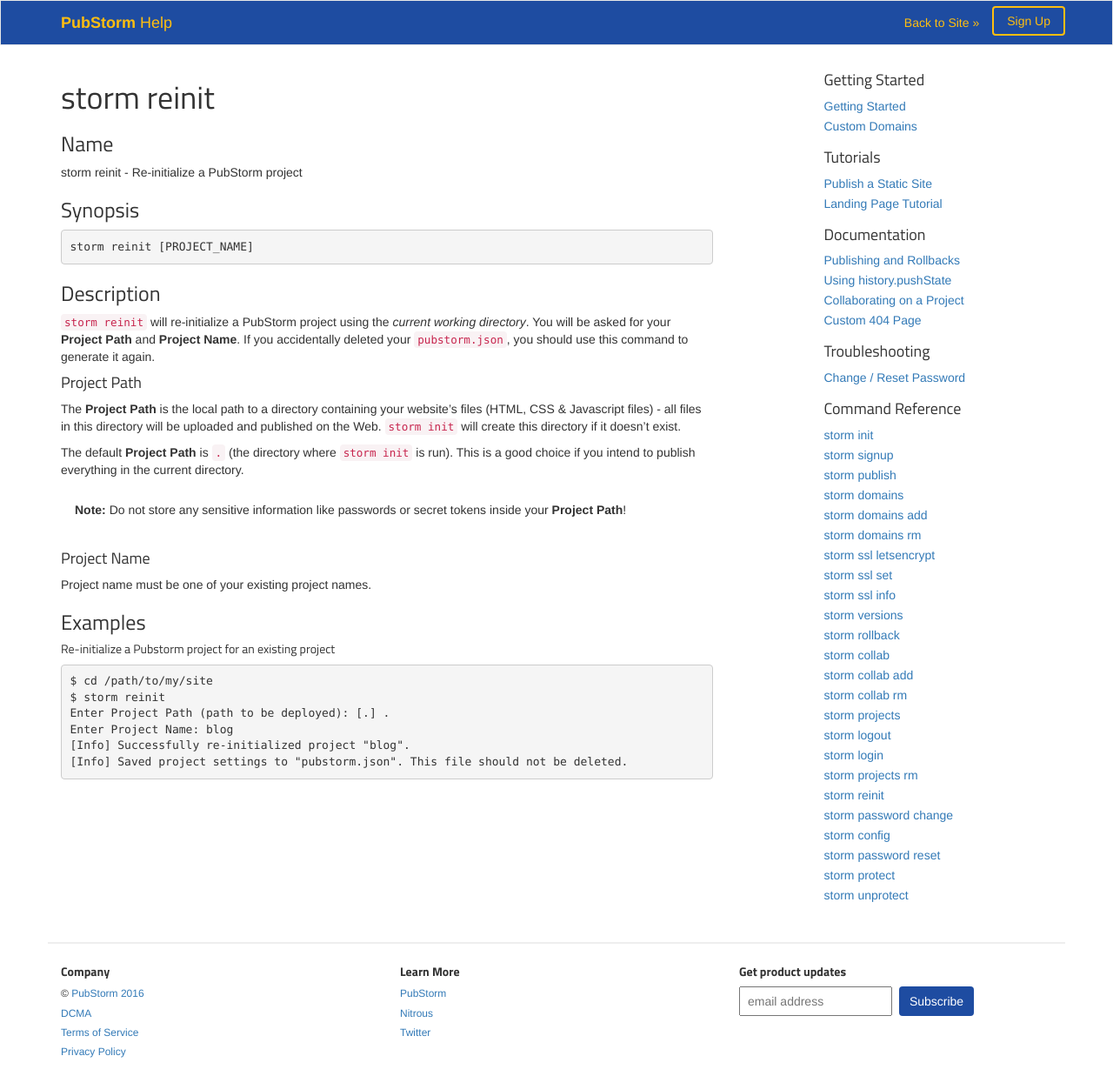
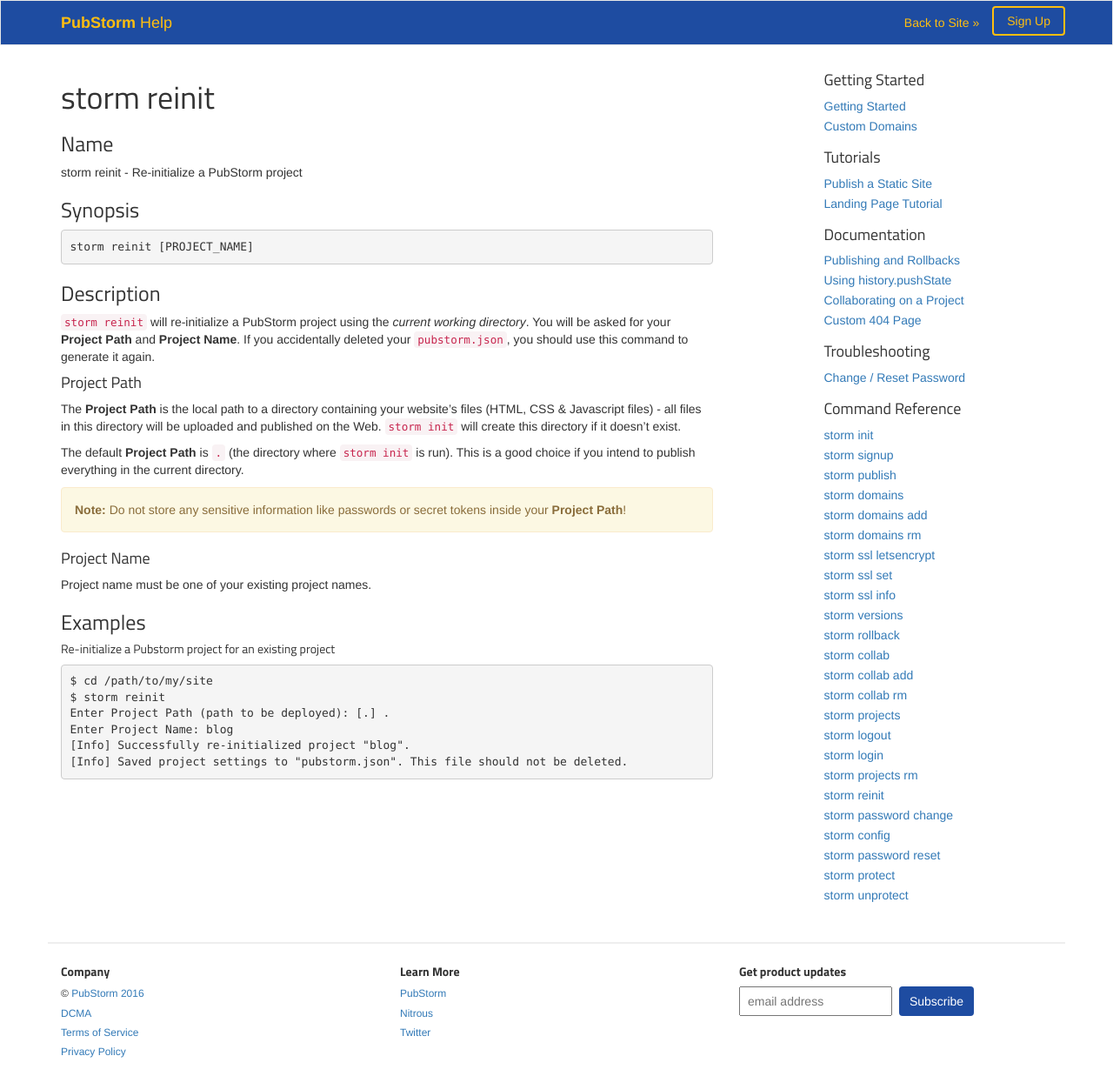
Before and after one commit to nitrous-io/help, a Jekyll site: the page built from _posts/2016-06-16-storm-reinit.md, in a window 1280 px wide. Shown: the whole page at 87% size. Built offline with Jekyll 4.4.1, drawn with Linux system fonts in a browser that asks for light colours.

Commit message:
styling warning on reinit

```diff
--- a/_posts/2016-06-16-storm-reinit.md
+++ b/_posts/2016-06-16-storm-reinit.md
@@ -32,7 +32,7 @@ The default **Project Path** is `.` (the directory where `storm init` is run).
 This is a good choice if you intend to publish everything in the current
 directory.
 
-<div class="alert warning">
+<div class="alert alert-warning">
   <strong>Note:</strong> Do not store any sensitive information like
   passwords or secret tokens inside your <strong>Project Path</strong>!
 </div>
```
